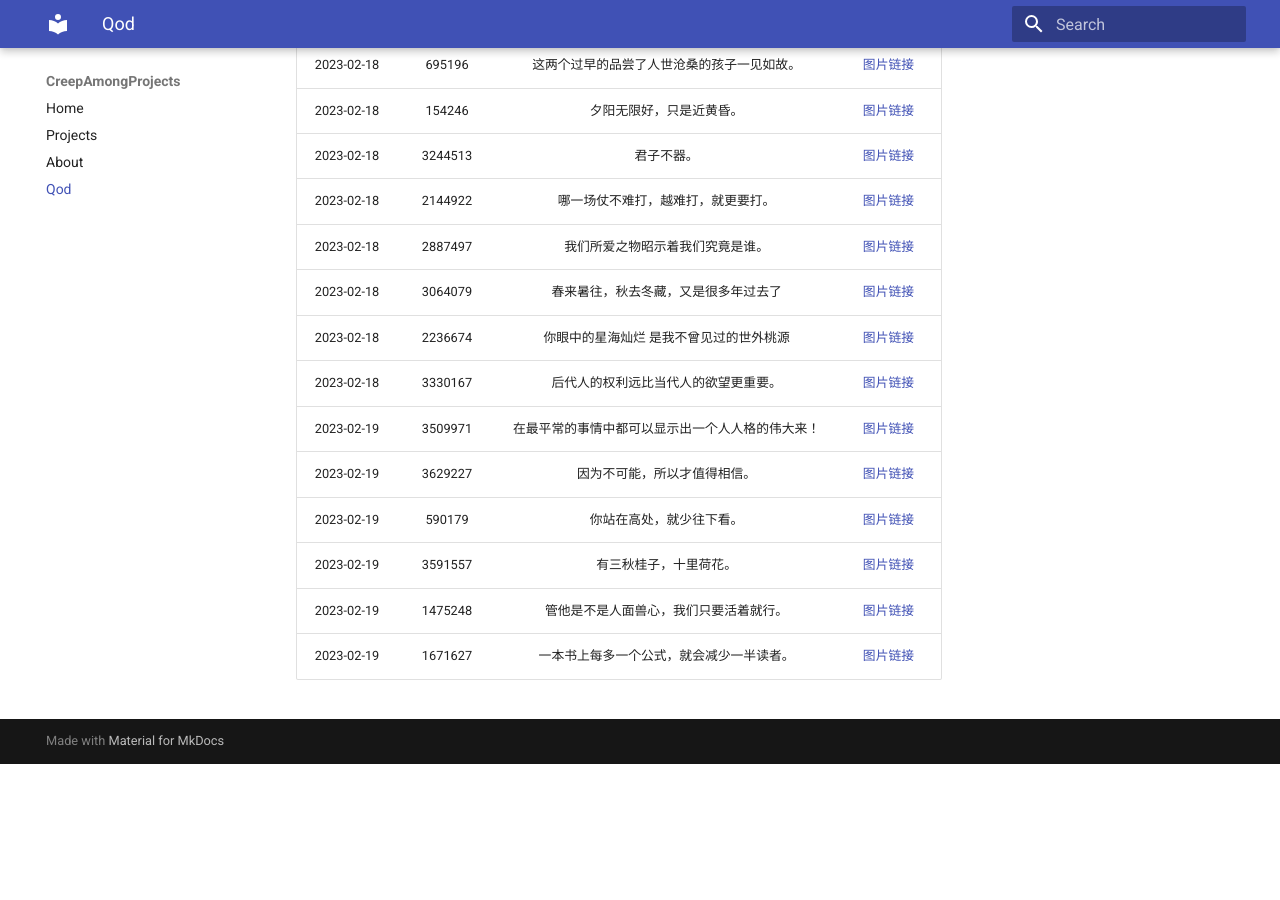
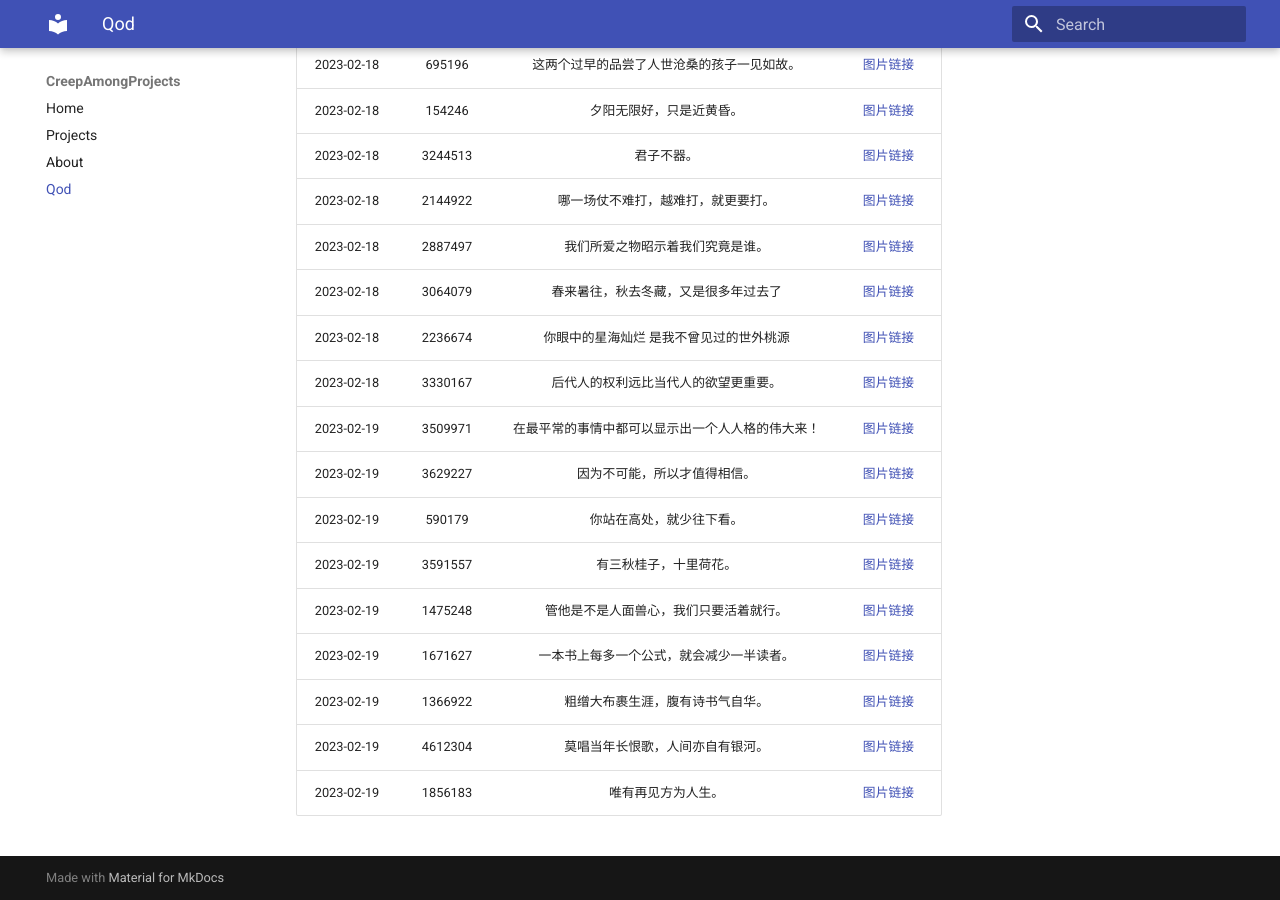
Before and after one commit to Creep-Among-Projects/CAP-Pages, an MkDocs documentation site: the page built from docs/qod.md, in a window 1280 px wide and 900 px high, scrolled down 1202 px. Built offline with MkDocs 1.6.1 and Material for MkDocs 9.7.7, drawn with Linux system fonts in a browser that asks for light colours; comment, search, counter and statistics services are not loaded; before the commit the page ends 1966 px from its top, so only the background shows below that.

Commit message:
QoD Generator: 2023-02-19 00:33:17 UTC+00:00

```diff
--- a/docs/qod.md
+++ b/docs/qod.md
@@ -57,3 +57,6 @@ Theoretically three daily quotes will be automatically updated here each day.
 |2023-02-19|3591557|有三秋桂子，十里荷花。|[图片链接](./qods/3591557.bmp)|
 |2023-02-19|1475248|管他是不是人面兽心，我们只要活着就行。|[图片链接](./qods/1475248.bmp)|
 |2023-02-19|1671627|一本书上每多一个公式，就会减少一半读者。|[图片链接](./qods/1671627.bmp)|
+|2023-02-19|1366922|粗缯大布裹生涯，腹有诗书气自华。|[图片链接](./qods/1366922.bmp)|
+|2023-02-19|4612304|莫唱当年长恨歌，人间亦自有银河。|[图片链接](./qods/4612304.bmp)|
+|2023-02-19|1856183|唯有再见方为人生。|[图片链接](./qods/1856183.bmp)|
```
Also changed, not shown: docs/qods/1366922.jpg (added), docs/qods/1856183.jpg (added), docs/qods/4612304.jpg (added), 1 other file.
